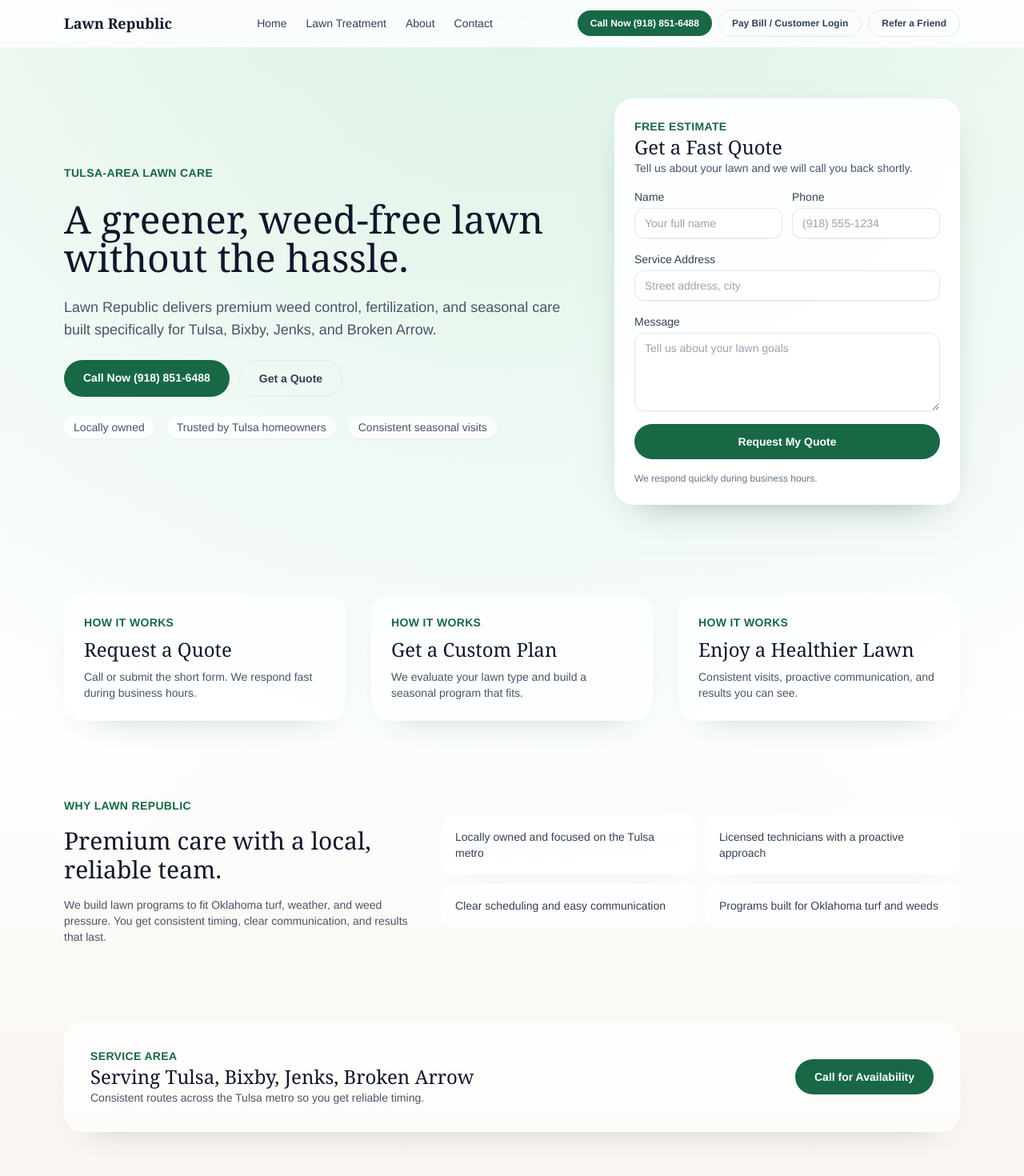
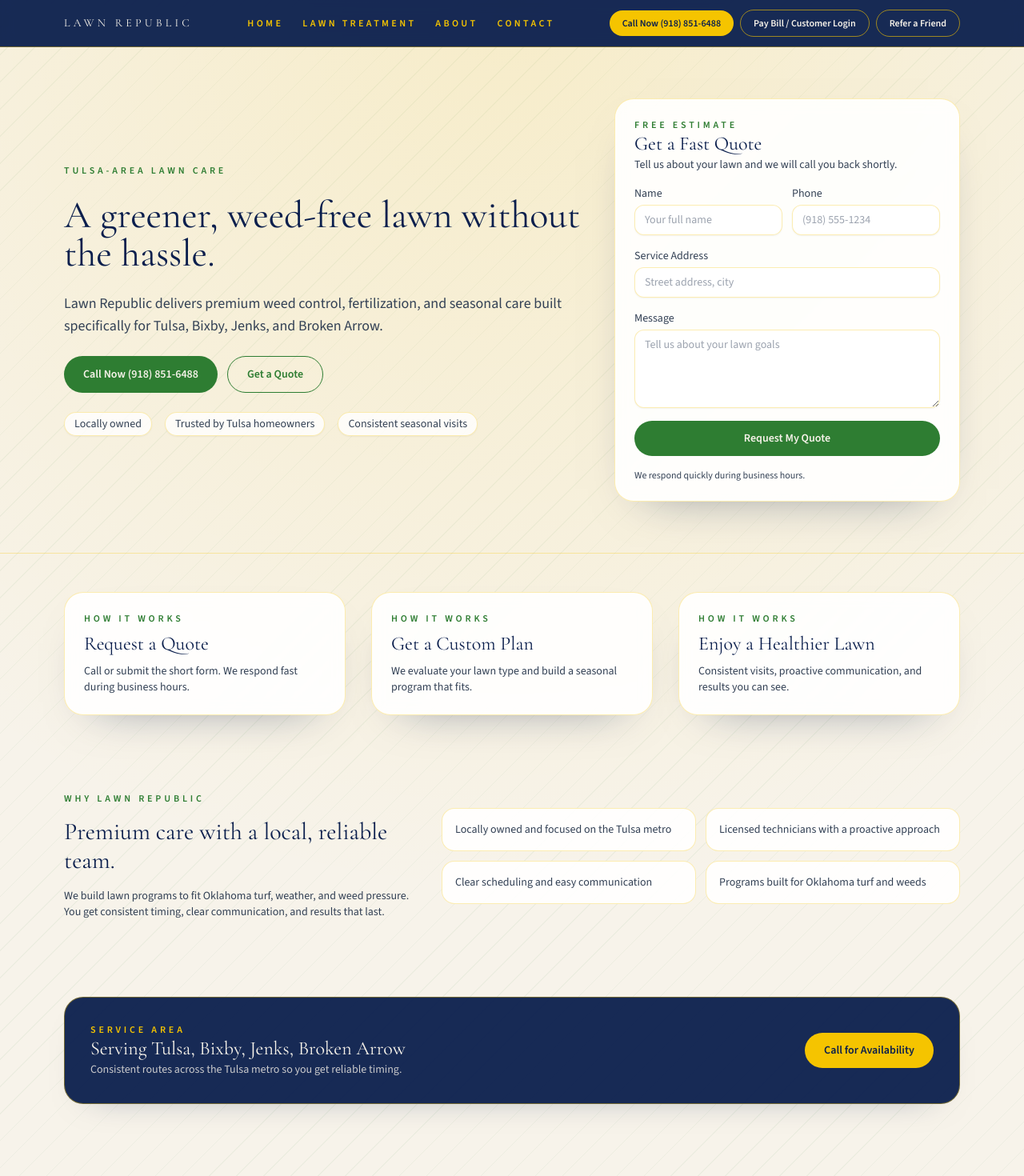
Before and after one commit to forecastgolfapp/lawn-republic-site, a Next.js app: page / in a window 1280 px wide. Shown: the top 1470 px of the page at 80% size. Built offline with nearby package versions, Linux system fonts and the light colour scheme; no server answers.

Commit message:
feat: masters-inspired restyle with brand palette

```diff
--- a/app/globals.css
+++ b/app/globals.css
@@ -4,11 +4,14 @@
 
 :root {
   color-scheme: light;
-  --foreground: #0f172a;
-  --background: #f7fbf7;
-  --background-accent: #f3ece2;
-  --font-sans: "Avenir Next", "Avenir", "Helvetica Neue", sans-serif;
-  --font-display: "Playfair Display", "Georgia", serif;
+  --foreground: #0b1f4d;
+  --background: #f7f3ea;
+  --background-accent: #f2efe7;
+  --brand-green: #2e7d32;
+  --brand-navy: #0b1f4d;
+  --brand-gold: #f5c400;
+  --font-body-fallback: "Source Sans 3", "Helvetica Neue", sans-serif;
+  --font-display-fallback: "Cormorant Garamond", "Georgia", serif;
 }
 
 * {
@@ -17,23 +20,31 @@
 
 @layer base {
   body {
-    font-family: var(--font-sans);
+    font-family: var(--font-body), var(--font-body-fallback);
   }
 
   .font-display {
-    font-family: var(--font-display);
+    font-family: var(--font-display), var(--font-display-fallback);
   }
 }
 
 body {
   color: var(--foreground);
-  background: radial-gradient(circle at top, rgba(147, 219, 183, 0.25), transparent 55%),
-    linear-gradient(180deg, var(--background) 0%, #ffffff 45%, var(--background-accent) 100%);
+  background-color: var(--background);
+  background-image:
+    radial-gradient(circle at top, rgba(245, 196, 0, 0.14), transparent 55%),
+    repeating-linear-gradient(
+      135deg,
+      rgba(46, 125, 50, 0.05) 0,
+      rgba(46, 125, 50, 0.05) 1px,
+      transparent 1px,
+      transparent 24px
+    );
   min-height: 100vh;
 }
 
 ::selection {
-  background: rgba(87, 197, 141, 0.35);
+  background: rgba(245, 196, 0, 0.35);
 }
 
 a {
@@ -45,3 +56,29 @@ textarea,
 select {
   font: inherit;
 }
+
+@layer components {
+  .btn-primary {
+    @apply inline-flex items-center justify-center rounded-full bg-brand-green px-6 py-3 text-sm font-semibold text-brand-cream shadow-soft transition hover:bg-brand-navy;
+  }
+
+  .btn-outline {
+    @apply inline-flex items-center justify-center rounded-full border border-brand-green px-6 py-3 text-sm font-semibold text-brand-green transition hover:bg-brand-green hover:text-brand-cream;
+  }
+
+  .btn-gold {
+    @apply inline-flex items-center justify-center rounded-full bg-brand-gold px-6 py-3 text-sm font-semibold text-brand-navy shadow-soft transition hover:bg-brand-navy hover:text-brand-gold;
+  }
+
+  .card {
+    @apply rounded-3xl border border-brand-gold/30 bg-white/90 p-6 shadow-card backdrop-blur;
+  }
+
+  .kicker {
+    @apply text-xs font-semibold uppercase tracking-[0.32em] text-brand-green;
+  }
+
+  .section-title {
+    @apply font-display text-3xl text-brand-navy;
+  }
+}
--- a/app/layout.tsx
+++ b/app/layout.tsx
@@ -1,8 +1,23 @@
 import type { Metadata } from "next";
+import { Cormorant_Garamond, Source_Sans_3 } from "next/font/google";
 import "./globals.css";
 import { Header } from "@/components/Header";
 import { Footer } from "@/components/Footer";
 import { Analytics } from "@/components/Analytics";
+
+const bodyFont = Source_Sans_3({
+  subsets: ["latin"],
+  variable: "--font-body",
+  display: "swap",
+  weight: ["400", "500", "600"]
+});
+
+const displayFont = Cormorant_Garamond({
+  subsets: ["latin"],
+  variable: "--font-display",
+  display: "swap",
+  weight: ["400", "600"]
+});
 
 export const metadata: Metadata = {
   title: "Lawn Republic | Tulsa Weed Control & Fertilization",
@@ -24,7 +39,7 @@ export default function RootLayout({
 }) {
   return (
     <html lang="en">
-      <body className="antialiased">
+      <body className={`${bodyFont.variable} ${displayFont.variable} antialiased`}>
         <Analytics />
         <Header />
         <main>{children}</main>
--- a/app/page.tsx
+++ b/app/page.tsx
@@ -44,39 +44,37 @@ const reviews = [
 export default function HomePage() {
   return (
     <div>
-      <section className="relative overflow-hidden">
+      <section className="relative overflow-hidden border-b border-brand-gold/30">
         <div className="mx-auto grid w-full max-w-6xl gap-10 px-4 py-16 lg:grid-cols-[1.2fr_0.8fr] lg:items-center">
           <div className="space-y-6">
-            <p className="text-sm font-semibold uppercase tracking-wide text-brand-700">
-              Tulsa-area lawn care
-            </p>
-            <h1 className="font-display text-4xl text-slate-900 sm:text-5xl">
+            <p className="kicker">Tulsa-area lawn care</p>
+            <h1 className="font-display text-4xl text-brand-navy sm:text-5xl">
               A greener, weed-free lawn without the hassle.
             </h1>
-            <p className="text-lg text-slate-600">
+            <p className="text-lg text-brand-slate">
               Lawn Republic delivers premium weed control, fertilization, and seasonal
               care built specifically for Tulsa, Bixby, Jenks, and Broken Arrow.
             </p>
             <div className="flex flex-wrap gap-3">
               <CallButton
-                className="rounded-full bg-brand-700 px-6 py-3 text-sm font-semibold text-white shadow-soft transition hover:bg-brand-800"
+                className="btn-primary"
                 eventLabel="home_hero"
               />
               <Link
                 href="#quote-form"
-                className="rounded-full border border-slate-200 px-6 py-3 text-sm font-semibold text-slate-700 transition hover:border-brand-400 hover:text-brand-700"
+                className="btn-outline"
               >
                 Get a Quote
               </Link>
             </div>
-            <div className="flex flex-wrap gap-4 text-sm text-slate-600">
-              <span className="rounded-full bg-white/80 px-3 py-1 shadow-sm">
+            <div className="flex flex-wrap gap-4 text-sm text-brand-slate">
+              <span className="rounded-full border border-brand-gold/30 bg-white/80 px-3 py-1 shadow-sm">
                 Locally owned
               </span>
-              <span className="rounded-full bg-white/80 px-3 py-1 shadow-sm">
+              <span className="rounded-full border border-brand-gold/30 bg-white/80 px-3 py-1 shadow-sm">
                 Trusted by Tulsa homeowners
               </span>
-              <span className="rounded-full bg-white/80 px-3 py-1 shadow-sm">
+              <span className="rounded-full border border-brand-gold/30 bg-white/80 px-3 py-1 shadow-sm">
                 Consistent seasonal visits
               </span>
             </div>
@@ -92,15 +90,11 @@ export default function HomePage() {
           {steps.map((step) => (
             <div
               key={step.title}
-              className="rounded-3xl border border-white/70 bg-white/70 p-6 shadow-soft"
+              className="card"
             >
-              <p className="text-sm font-semibold uppercase tracking-wide text-brand-700">
-                How it works
-              </p>
-              <h3 className="mt-2 font-display text-2xl text-slate-900">
-                {step.title}
-              </h3>
-              <p className="mt-2 text-sm text-slate-600">{step.description}</p>
+              <p className="kicker">How it works</p>
+              <h3 className="mt-2 font-display text-2xl text-brand-navy">{step.title}</h3>
+              <p className="mt-2 text-sm text-brand-slate">{step.description}</p>
             </div>
           ))}
         </div>
@@ -109,13 +103,9 @@ export default function HomePage() {
       <section className="mx-auto w-full max-w-6xl px-4 py-12">
         <div className="grid gap-10 lg:grid-cols-[0.8fr_1.2fr] lg:items-center">
           <div className="space-y-4">
-            <p className="text-sm font-semibold uppercase tracking-wide text-brand-700">
-              Why Lawn Republic
-            </p>
-            <h2 className="font-display text-3xl text-slate-900">
-              Premium care with a local, reliable team.
-            </h2>
-            <p className="text-sm text-slate-600">
+            <p className="kicker">Why Lawn Republic</p>
+            <h2 className="section-title">Premium care with a local, reliable team.</h2>
+            <p className="text-sm text-brand-slate">
               We build lawn programs to fit Oklahoma turf, weather, and weed pressure.
               You get consistent timing, clear communication, and results that last.
             </p>
@@ -124,7 +114,7 @@ export default function HomePage() {
             {benefits.map((benefit) => (
               <div
                 key={benefit}
-                className="rounded-2xl border border-white/70 bg-white/80 p-4 text-sm text-slate-700 shadow-soft"
+                className="rounded-2xl border border-brand-gold/30 bg-white/90 p-4 text-sm text-brand-slate shadow-soft"
               >
                 {benefit}
               </div>
@@ -134,21 +124,21 @@ export default function HomePage() {
       </section>
 
       <section className="mx-auto w-full max-w-6xl px-4 py-12">
-        <div className="rounded-3xl border border-white/60 bg-white/70 p-8 shadow-soft">
+        <div className="rounded-3xl border border-brand-gold/40 bg-brand-navy/95 p-8 text-brand-cream shadow-soft">
           <div className="flex flex-col gap-6 md:flex-row md:items-center md:justify-between">
             <div>
-              <p className="text-sm font-semibold uppercase tracking-wide text-brand-700">
+              <p className="text-xs font-semibold uppercase tracking-[0.32em] text-brand-gold">
                 Service Area
               </p>
-              <h3 className="font-display text-2xl text-slate-900">
+              <h3 className="font-display text-2xl text-brand-cream">
                 Serving {SERVICE_AREAS.join(", ")}
               </h3>
-              <p className="text-sm text-slate-600">
+              <p className="text-sm text-brand-cream/80">
                 Consistent routes across the Tulsa metro so you get reliable timing.
               </p>
             </div>
             <CallButton
-              className="rounded-full bg-brand-700 px-6 py-3 text-sm font-semibold text-white shadow-soft transition hover:bg-brand-800"
+              className="btn-gold"
               eventLabel="home_service_area"
               label="Call for Availability"
             />
@@ -161,12 +151,12 @@ export default function HomePage() {
           {reviews.map((review) => (
             <figure
               key={review.name}
-              className="rounded-3xl border border-white/70 bg-white/80 p-6 shadow-soft"
+              className="rounded-3xl border border-brand-gold/30 bg-white/90 p-6 shadow-soft"
             >
-              <blockquote className="text-sm text-slate-600">
+              <blockquote className="text-sm text-brand-slate">
                 "{review.quote}"
               </blockquote>
-              <figcaption className="mt-3 text-xs font-semibold uppercase tracking-wide text-brand-700">
+              <figcaption className="mt-3 text-xs font-semibold uppercase tracking-[0.28em] text-brand-green">
                 {review.name}
               </figcaption>
             </figure>
--- a/components/Header.tsx
+++ b/components/Header.tsx
@@ -8,35 +8,37 @@ import {
 
 export const Header = () => {
   return (
-    <header className="sticky top-0 z-40 border-b border-white/60 bg-white/80 backdrop-blur">
+    <header className="sticky top-0 z-40 border-b border-brand-gold/40 bg-brand-navy/95 backdrop-blur">
       <div className="mx-auto flex w-full max-w-6xl items-center justify-between gap-4 px-4 py-3">
-        <Link href="/" className="text-lg font-semibold text-slate-900">
-          <span className="font-display">{SITE_NAME}</span>
+        <Link href="/" className="flex items-center gap-3">
+          <span className="font-display text-sm uppercase tracking-[0.3em] text-brand-cream">
+            {SITE_NAME}
+          </span>
         </Link>
-        <nav className="hidden items-center gap-6 text-sm font-medium text-slate-700 md:flex">
-          <Link href="/" className="transition hover:text-brand-700">
+        <nav className="hidden items-center gap-6 text-xs font-semibold uppercase tracking-[0.28em] text-brand-gold md:flex">
+          <Link href="/" className="transition hover:text-brand-cream">
             Home
           </Link>
-          <Link href="/lawn-treatment" className="transition hover:text-brand-700">
+          <Link href="/lawn-treatment" className="transition hover:text-brand-cream">
             Lawn Treatment
           </Link>
-          <Link href="/about" className="transition hover:text-brand-700">
+          <Link href="/about" className="transition hover:text-brand-cream">
             About
           </Link>
-          <Link href="/contact" className="transition hover:text-brand-700">
+          <Link href="/contact" className="transition hover:text-brand-cream">
             Contact
           </Link>
         </nav>
         <div className="flex items-center gap-2">
           <CallButton
-            className="hidden rounded-full bg-brand-700 px-4 py-2 text-xs font-semibold text-white shadow-soft transition hover:bg-brand-800 md:inline-flex"
+            className="hidden rounded-full bg-brand-gold px-4 py-2 text-xs font-semibold text-brand-navy shadow-soft transition hover:bg-brand-cream md:inline-flex"
             eventLabel="header"
           />
           <a
             href={REALGREEN_PORTAL_URL}
             target="_blank"
             rel="noreferrer"
-            className="hidden rounded-full border border-slate-200 px-4 py-2 text-xs font-semibold text-slate-700 transition hover:border-brand-400 hover:text-brand-700 md:inline-flex"
+            className="hidden rounded-full border border-brand-gold/60 px-4 py-2 text-xs font-semibold text-brand-cream transition hover:bg-brand-gold hover:text-brand-navy md:inline-flex"
           >
             Pay Bill / Customer Login
           </a>
@@ -44,37 +46,37 @@ export const Header = () => {
             href={CLICKI_REFERRAL_URL}
             target="_blank"
             rel="noreferrer"
-            className="hidden rounded-full border border-slate-200 px-4 py-2 text-xs font-semibold text-slate-700 transition hover:border-brand-400 hover:text-brand-700 md:inline-flex"
+            className="hidden rounded-full border border-brand-gold/60 px-4 py-2 text-xs font-semibold text-brand-cream transition hover:bg-brand-gold hover:text-brand-navy md:inline-flex"
           >
             Refer a Friend
           </a>
           <CallButton
-            className="inline-flex rounded-full bg-brand-700 px-4 py-2 text-xs font-semibold text-white shadow-soft transition hover:bg-brand-800 md:hidden"
+            className="inline-flex rounded-full bg-brand-gold px-4 py-2 text-xs font-semibold text-brand-navy shadow-soft transition hover:bg-brand-cream md:hidden"
             eventLabel="header_mobile"
             label="Call Now"
           />
         </div>
       </div>
-      <div className="flex items-center justify-center gap-6 border-t border-white/50 bg-white/70 px-4 py-2 text-xs text-slate-600 md:hidden">
-        <Link href="/" className="font-medium text-slate-700">
+      <div className="flex items-center justify-center gap-6 border-t border-brand-gold/40 bg-brand-navy/90 px-4 py-2 text-[11px] text-brand-cream md:hidden">
+        <Link href="/" className="font-semibold uppercase tracking-[0.2em] text-brand-cream">
           Home
         </Link>
-        <Link href="/lawn-treatment" className="font-medium text-slate-700">
+        <Link href="/lawn-treatment" className="font-semibold uppercase tracking-[0.2em] text-brand-cream">
           Lawn Treatment
         </Link>
-        <Link href="/about" className="font-medium text-slate-700">
+        <Link href="/about" className="font-semibold uppercase tracking-[0.2em] text-brand-cream">
           About
         </Link>
-        <Link href="/contact" className="font-medium text-slate-700">
+        <Link href="/contact" className="font-semibold uppercase tracking-[0.2em] text-brand-cream">
           Contact
         </Link>
       </div>
-      <div className="flex items-center justify-center gap-4 border-t border-white/50 bg-white/70 px-4 py-2 text-[11px] text-slate-600 md:hidden">
+      <div className="flex items-center justify-center gap-4 border-t border-brand-gold/40 bg-brand-navy/90 px-4 py-2 text-[11px] text-brand-cream md:hidden">
         <a
           href={REALGREEN_PORTAL_URL}
           target="_blank"
           rel="noreferrer"
-          className="font-semibold text-slate-700"
+          className="font-semibold uppercase tracking-[0.2em] text-brand-gold"
         >
           Pay Bill / Login
         </a>
@@ -82,7 +84,7 @@ export const Header = () => {
           href={CLICKI_REFERRAL_URL}
           target="_blank"
           rel="noreferrer"
-          className="font-semibold text-slate-700"
+          className="font-semibold uppercase tracking-[0.2em] text-brand-gold"
         >
           Refer a Friend
         </a>
--- a/components/QuoteForm.tsx
+++ b/components/QuoteForm.tsx
@@ -70,20 +70,16 @@ export const QuoteForm = ({
   };
 
   return (
-    <div
-      className={`rounded-3xl border border-white/70 bg-white/90 p-6 shadow-card backdrop-blur ${
-        className ?? ""
-      }`}
-    >
+    <div className={`card ${className ?? ""}`}>
       <div className="mb-4">
-        <p className="text-sm font-semibold uppercase tracking-wide text-brand-700">
+        <p className="kicker">
           Free estimate
         </p>
-        <h3 className="font-display text-2xl text-slate-900">{title}</h3>
-        <p className="text-sm text-slate-600">{subtitle}</p>
+        <h3 className="font-display text-2xl text-brand-navy">{title}</h3>
+        <p className="text-sm text-brand-slate">{subtitle}</p>
       </div>
       {status === "success" ? (
-        <div className="rounded-2xl border border-brand-200 bg-brand-50 p-4 text-sm text-brand-800">
+        <div className="rounded-2xl border border-brand-gold/40 bg-brand-cream p-4 text-sm text-brand-navy">
           Thanks! We received your request and will reach out shortly.
         </div>
       ) : (
@@ -94,7 +90,7 @@ export const QuoteForm = ({
         >
           <div className="grid gap-3 md:grid-cols-2">
             <div className="grid gap-1">
-              <label className="text-sm font-medium text-slate-700" htmlFor={`${formId}-name`}>
+              <label className="text-sm font-medium text-brand-slate" htmlFor={`${formId}-name`}>
                 Name
               </label>
               <input
@@ -104,12 +100,12 @@ export const QuoteForm = ({
                 required
                 value={formData.name}
                 onChange={handleChange}
-                className="w-full rounded-xl border border-slate-200 bg-white px-3 py-2 text-sm text-slate-900 shadow-sm focus:border-brand-500 focus:outline-none focus:ring-2 focus:ring-brand-200"
+                className="w-full rounded-xl border border-brand-gold/30 bg-white px-3 py-2 text-sm text-brand-navy shadow-sm focus:border-brand-green focus:outline-none focus:ring-2 focus:ring-brand-green/20"
                 placeholder="Your full name"
               />
             </div>
             <div className="grid gap-1">
-              <label className="text-sm font-medium text-slate-700" htmlFor={`${formId}-phone`}>
+              <label className="text-sm font-medium text-brand-slate" htmlFor={`${formId}-phone`}>
                 Phone
               </label>
               <input
@@ -119,13 +115,13 @@ export const QuoteForm = ({
                 required
                 value={formData.phone}
                 onChange={handleChange}
-                className="w-full rounded-xl border border-slate-200 bg-white px-3 py-2 text-sm text-slate-900 shadow-sm focus:border-brand-500 focus:outline-none focus:ring-2 focus:ring-brand-200"
+                className="w-full rounded-xl border border-brand-gold/30 bg-white px-3 py-2 text-sm text-brand-navy shadow-sm focus:border-brand-green focus:outline-none focus:ring-2 focus:ring-brand-green/20"
                 placeholder="(918) 555-1234"
               />
             </div>
           </div>
           <div className="grid gap-1">
-            <label className="text-sm font-medium text-slate-700" htmlFor={`${formId}-address`}>
+            <label className="text-sm font-medium text-brand-slate" htmlFor={`${formId}-address`}>
               Service Address
             </label>
             <input
@@ -135,12 +131,12 @@ export const QuoteForm = ({
               required
               value={formData.address}
               onChange={handleChange}
-              className="w-full rounded-xl border border-slate-200 bg-white px-3 py-2 text-sm text-slate-900 shadow-sm focus:border-brand-500 focus:outline-none focus:ring-2 focus:ring-brand-200"
+              className="w-full rounded-xl border border-brand-gold/30 bg-white px-3 py-2 text-sm text-brand-navy shadow-sm focus:border-brand-green focus:outline-none focus:ring-2 focus:ring-brand-green/20"
               placeholder="Street address, city"
             />
           </div>
           <div className="grid gap-1">
-            <label className="text-sm font-medium text-slate-700" htmlFor={`${formId}-message`}>
+            <label className="text-sm font-medium text-brand-slate" htmlFor={`${formId}-message`}>
               Message
             </label>
             <textarea
@@ -149,18 +145,18 @@ export const QuoteForm = ({
               rows={compact ? 3 : 4}
               value={formData.message}
               onChange={handleChange}
-              className="w-full rounded-xl border border-slate-200 bg-white px-3 py-2 text-sm text-slate-900 shadow-sm focus:border-brand-500 focus:outline-none focus:ring-2 focus:ring-brand-200"
+              className="w-full rounded-xl border border-brand-gold/30 bg-white px-3 py-2 text-sm text-brand-navy shadow-sm focus:border-brand-green focus:outline-none focus:ring-2 focus:ring-brand-green/20"
               placeholder="Tell us about your lawn goals"
             />
           </div>
           <button
             type="submit"
             disabled={status === "loading"}
-            className="inline-flex items-center justify-center rounded-full bg-brand-700 px-5 py-3 text-sm font-semibold text-white shadow-soft transition hover:bg-brand-800 disabled:cursor-not-allowed disabled:opacity-70"
+            className="btn-primary disabled:cursor-not-allowed disabled:opacity-70"
           >
             {status === "loading" ? "Submitting..." : "Request My Quote"}
           </button>
-          <p id={`${formId}-status`} className="text-xs text-slate-500">
+          <p id={`${formId}-status`} className="text-xs text-brand-slate">
             {status === "error" && errorMessage
               ? errorMessage
               : "We respond quickly during business hours."}
```
Also changed, not shown: app/about/page.tsx (+12 -16 lines), app/contact/page.tsx (+5 -7 lines), app/lawn-treatment/page.tsx (+25 -37 lines), app/privacy/page.tsx (+5 -7 lines), components/Footer.tsx (+12 -12 lines), tailwind.config.ts (+9 -24 lines).
